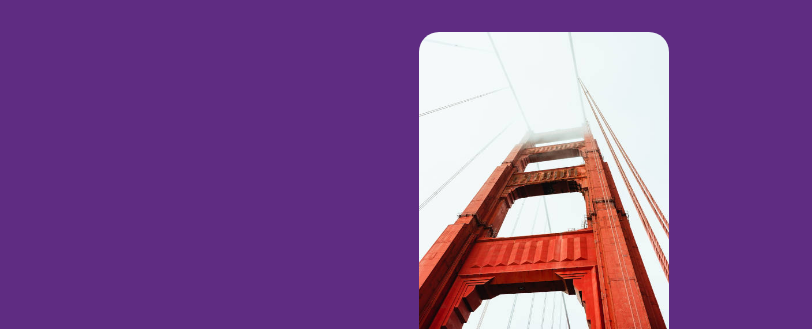
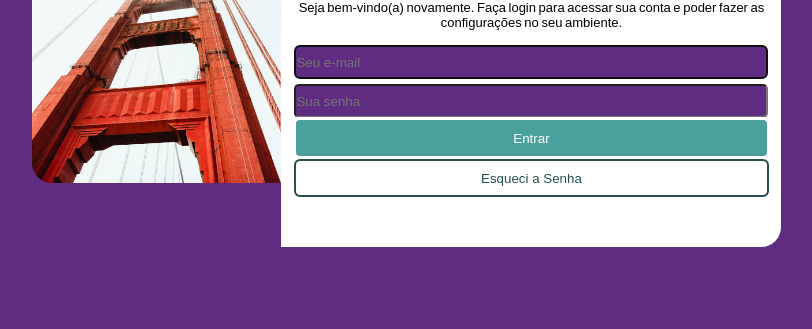
Before and after one commit to Lguilherme3/projeto-login, a plain HTML site: page index.html in a window 1280 px wide. Shown: the part 352-681 px from the top of the page, without its empty margins (96-908 px from the left). Drawn offline with Linux system fonts and the light colour scheme.

Commit message:
ajustando mediaquerys s prof

```diff
--- /dev/null
+++ b/estilos/media-query.css
@@ -0,0 +1,55 @@
+@charset "UTF-8";
+
+@media screen and (min-width: 768px){
+
+    * {
+        font-family: Arial, Helvetica, sans-serif;
+        margin: 0px;
+        padding: 0px;
+        max-width: 100vw;
+        max-height: 100vh;
+
+    }
+
+    section {
+        text-align: center;
+        position: absolute;
+        top: 20%;
+        left: 10%;
+    }
+    div#imagem {
+        display: inline-block;
+        margin-right: -5px;
+
+    }
+
+    img {
+        border-radius: 20px 0px 0px 20px;
+
+    }
+
+    div#formulario {
+        display: inline-block;
+
+    }
+
+
+    div#formulario {
+        background-color: white;
+        width: 500px;
+        height: 300px;
+        border-radius: 0px 20px 20px 0px;
+    }
+
+    div#formulario > form > input {
+        width: 470px;
+    }
+
+    div#formulario > form > button {
+        width: 475px;
+    }
+
+    div#formulario > form > button#lostpassword {
+        width: 475px;
+    }
+}
--- a/estilos/style.css
+++ b/estilos/style.css
@@ -14,12 +14,13 @@
     max-height: 100vh;
 }
 
+
 html {
     background-color: #5f2c82;
 }
 
 div#imagem {
-    margin-top: 30%;
+    margin-top: 10%;
     text-align: center;
 }
 
@@ -88,5 +89,4 @@ div#formulario > form > button:hover {
 
 div#formulario > form > button#lostpassword:hover {
     background-color: #49a09db2;
-
 }
--- a/index.html
+++ b/index.html
@@ -6,6 +6,7 @@
     <meta name="viewport" content="width=device-width, initial-scale=1.0">
     <title>Login</title>
     <link rel="stylesheet" href="estilos/style.css">
+    <link rel="stylesheet" href="estilos/media-query.css">
 
 </head>
 <body>
@@ -21,7 +22,7 @@
                     <input type="email" name="eamil" id="eamil" autofocus placeholder="Seu e-mail">
                     <input type="password" name="senha" id="senha" placeholder="Sua senha">
                     <button type="submit" >Entrar</button>
-                    <button id ="lostpassword" type="submit">Esqueci a Senha <img src="imagens/email.png" alt="imgcarta"></button>
+                    <button id="lostpassword" type="submit">Esqueci a Senha</button>
                 </form>
             </div>
 
```
